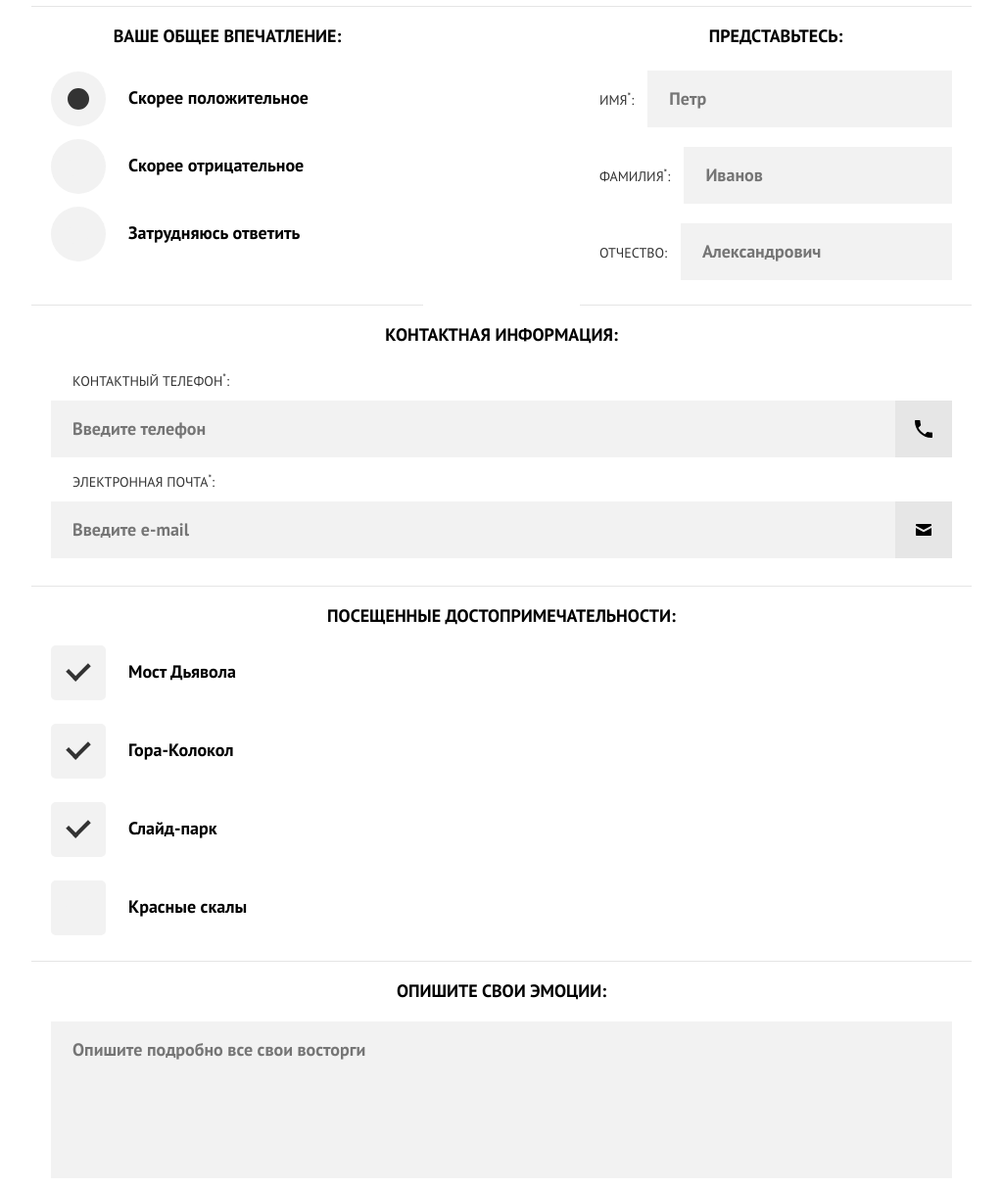
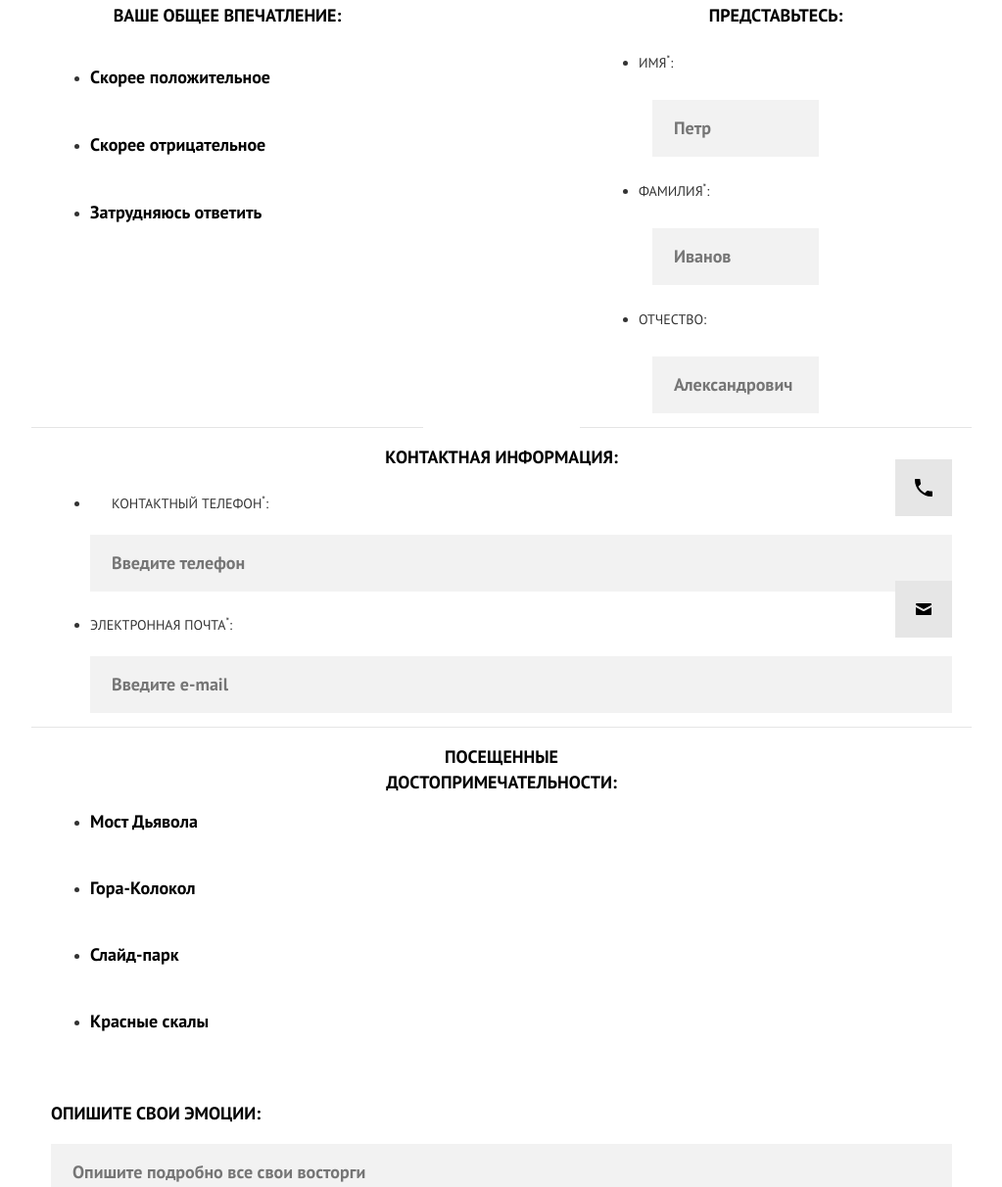
Before and after one commit to orckuss/522827-sedona, a website: page source/form.html in a window 1280 px wide. Shown: the part 646-1858 px from the top of the page at 98% size, without its empty margins (128-1151 px from the left). Drawn offline with nearby package versions, Linux system fonts and the light colour scheme; files that its build step writes are made by us from their sources; files whose address does not match are found by name.

Commit message:
Обернул сгруппированные поля формы в списки

```diff
--- a/source/form.html
+++ b/source/form.html
@@ -2,7 +2,7 @@
 <html lang="ru">
   <head>
     <meta charset="utf-8">
-    <meta name="viewport" content="width=device-width, inition-scale=1"
+    <meta name="viewport" content="width=device-width, inition-scale=1">
     <title>HTML Academy: Седона</title>
     <link href="css/style.css" rel="stylesheet">
   </head>
@@ -10,7 +10,7 @@
     <header class="header centering">
       <nav class="nav nav--closed nav--nojs js-menu">
         <a class="nav__logo-link" href="index.html">
-          <img src="img\logo-sedona-mobile.svg" width="102" height="83" alt="Седона логотип">
+          <img src="img/logo-sedona-mobile.svg" width="102" height="83" alt="Седона логотип">
         </a>
         <button class="nav__btn js-menu-btn" type="button"><span class="visually-hidden">Открыть меню</span></button>
         <ul class="nav__menu menu">
@@ -42,63 +42,77 @@
         </header>
         <form class="form-reviews centering" action="https://echo.htmlacademy.ru" method="post">
           <fieldset class="form-reviews__item form-reviews__item--personal">
-            <legend class="form-reviews__title">Представьтесь:</legend>
-            <label class="form-reviews__label form-reviews__label--personal" for="name">
-              Имя<sup>*</sup>:<input class="form-reviews__input" type="text" id="name" name="name" placeholder="Петр">
-            </label>
-            <label class="form-reviews__label form-reviews__label--personal" for="lastname">
-              Фамилия<sup>*</sup>:<input class="form-reviews__input" type="text" id="lastname" name="lastname" placeholder="Иванов">
-            </label>
-            <label class="form-reviews__label form-reviews__label--personal" for="middlename">
-              Отчество:<input class="form-reviews__input" type="text" id="middlename" name="middlename" placeholder="Александрович">
-            </label>
+            <legend class="form-reviews__title form-reviews__title--personal">Представьтесь:</legend>
+            <ul class="form-reviews__wrapper form-reviews__wrapper--personal">
+              <li>
+                <label class="form-reviews__label form-reviews__label--personal" for="name">Имя<sup>*</sup>:</label>
+                <input class="form-reviews__input" type="text" id="name" name="name" placeholder="Петр">
+              </li>
+              <li>
+                <label class="form-reviews__label form-reviews__label--personal" for="lastname">Фамилия<sup>*</sup>:</label>
+                <input class="form-reviews__input" type="text" id="lastname" name="lastname" placeholder="Иванов">
+              </li>
+              <li>
+                <label class="form-reviews__label form-reviews__label--personal" for="middlename">Отчество:</label>
+                <input class="form-reviews__input" type="text" id="middlename" name="middlename" placeholder="Александрович">
+              </li>
+            </ul>
           </fieldset>
           <fieldset class="form-reviews__item form-reviews__item--contacts">
-            <legend class="form-reviews__title">Контактная информация:</legend>
-            <div class="form-reviews__wrapper">
-              <label class="form-reviews__label form-reviews__label--contacts form-reviews__label--phone">
-                <span>Контактный&nbsp;</span>телефон<sup>*</sup>:
-                <input class="form-reviews__input form-reviews__input--contacts" type="tel" name="phone" placeholder="Введите телефон">
-              </label>
-              <label class="form-reviews__label form-reviews__label--contacts form-reviews__label--email">
-                <span>Электронная почта<sup>*</sup>:</span>
-                <input class="form-reviews__input form-reviews__input--contacts" type="email" name="email" placeholder="Введите e-mail">
-              </label>
-            </div>
+            <legend class="form-reviews__title form-reviews__title--contacts">Контактная информация:</legend>
+            <ul class="form-reviews__wrapper form-reviews__wrapper--contacts">
+              <li>
+                <label class="form-reviews__label form-reviews__label--contacts form-reviews__label--phone" for="phone"><span>Контактный&nbsp;</span>телефон<sup>*</sup>:</label>
+                <input class="form-reviews__input form-reviews__input--contacts" type="tel" id="phone" name="phone" placeholder="Введите телефон">
+              </li>
+              <li>
+                <label class="form-reviews__label form-reviews__label--contacts form-reviews__label--email" for="email">Электронная почта<sup>*</sup>:</label>
+                <input class="form-reviews__input form-reviews__input--contacts" type="email" id="email" name="email" placeholder="Введите e-mail">
+              </li>
+            </ul>
           </fieldset>
           <fieldset class="form-reviews__item form-reviews__item--impression">
-            <legend class="form-reviews__title">Ваше общее впечатление:</legend>
-            <label class="form-reviews__label form-reviews__label--radio">
-              <input class="form-reviews__radio" type="radio" name="impression" value="good" checked> Скорее положительное
-            </label>
-            <label class="form-reviews__label form-reviews__label--radio">
-              <input class="form-reviews__radio" type="radio" name="impression" value="bad"> Скорее отрицательное
-            </label>
-            <label class="form-reviews__label form-reviews__label--radio">
-              <input class="form-reviews__radio" type="radio" name="impression" value="notknow"> Затрудняюсь ответить
-            </label>
+            <legend class="form-reviews__title form-reviews__title--impression">Ваше общее впечатление:</legend>
+            <ul class="form-reviews__wrapper form-reviews__wrapper--impression">
+              <li>
+                <input class="form-reviews__radio visually-hidden" type="radio" name="impression" id="good" value="good" checked>
+                <label class="form-reviews__label form-reviews__label--radio" for="good">Скорее положительное</label>
+              </li>
+              <li>
+                <input class="form-reviews__radio visually-hidden" type="radio" name="impression" id="bad" value="bad">
+                <label class="form-reviews__label form-reviews__label--radio" for="bad">Скорее отрицательное</label>
+              </li>
+              <li>
+                <input class="form-reviews__radio visually-hidden" type="radio" name="impression" id="notknow" value="notknow">
+                <label class="form-reviews__label form-reviews__label--radio" for="notknow">Затрудняюсь ответить</label>
+              </li>
+            </ul>
           </fieldset>
           <fieldset class="form-reviews__item form-reviews__item--sights">
-            <legend class="form-reviews__title">Посещенные достопримечательности:</legend>
-            <div class="form-reviews__wrapper">
-              <label class="form-reviews__label form-reviews__label--checkbox">
-                <input class="form-reviews__checkbox" type="checkbox" name="devilbridge" checked> Мост Дьявола
-              </label>
-              <label class="form-reviews__label form-reviews__label--checkbox">
-                <input class="form-reviews__checkbox" type="checkbox" name="mountainbell" checked> Гора-Колокол
-              </label>
-              <label class="form-reviews__label form-reviews__label--checkbox">
-                <input class="form-reviews__checkbox" type="checkbox" name="slidepark" checked> Слайд-парк
-              </label>
-              <label class="form-reviews__label form-reviews__label--checkbox">
-                <input class="form-reviews__checkbox" type="checkbox" name="redcliffs"> Красные скалы
-              </label>
-            </div>
+            <legend class="form-reviews__title form-reviews__title--sights">Посещенные<br>достопримечательности:</legend>
+            <ul class="form-reviews__wrapper form-reviews__wrapper--sights">
+              <li>
+                <input class="form-reviews__checkbox visually-hidden" type="checkbox" id="devilbridge" name="devilbridge" checked>
+                <label class="form-reviews__label form-reviews__label--checkbox" for="devilbridge">Мост Дьявола</label>
+              </li>
+              <li>
+                <input class="form-reviews__checkbox visually-hidden" type="checkbox" id="mountainbell" name="mountainbell" checked>
+                <label class="form-reviews__label form-reviews__label--checkbox" for="mountainbell">Гора-Колокол</label>
+              </li>
+              <li>
+                <input class="form-reviews__checkbox visually-hidden" type="checkbox" id="slidepark" name="slidepark" checked>
+                <label class="form-reviews__label form-reviews__label--checkbox" for="slidepark">Слайд-парк</label>
+              </li>
+              <li>
+                <input class="form-reviews__checkbox visually-hidden" type="checkbox" id="redcliffs" name="redcliffs">
+                <label class="form-reviews__label form-reviews__label--checkbox" for="redcliffs">Красные скалы</label>
+              </li>
+            </ul>
           </fieldset>
-          <fieldset class="form-reviews__item form-reviews__item--emotions">
-            <legend class="form-reviews__title">Опишите свои эмоции:</legend>
-            <textarea class="form-reviews__input form-reviews__input--emotions" name="emotions" placeholder="Опишите подробно все свои восторги"></textarea>
-          </fieldset>
+          <div class="form-reviews__item form-reviews__item--emotions">
+            <label class="form-reviews__title form-reviews__title--emotions" for="emotions">Опишите свои эмоции:</label>
+            <textarea class="form-reviews__input form-reviews__input--emotions" id="emotions" name="emotions" placeholder="Опишите подробно все свои восторги"></textarea>
+          </div>
           <p class="form-reviews__text">* — обязательные поля</p>
           <button class="form-reviews__button button js-submit" type="submit">Отправить отзыв</button>
         </form>
```
